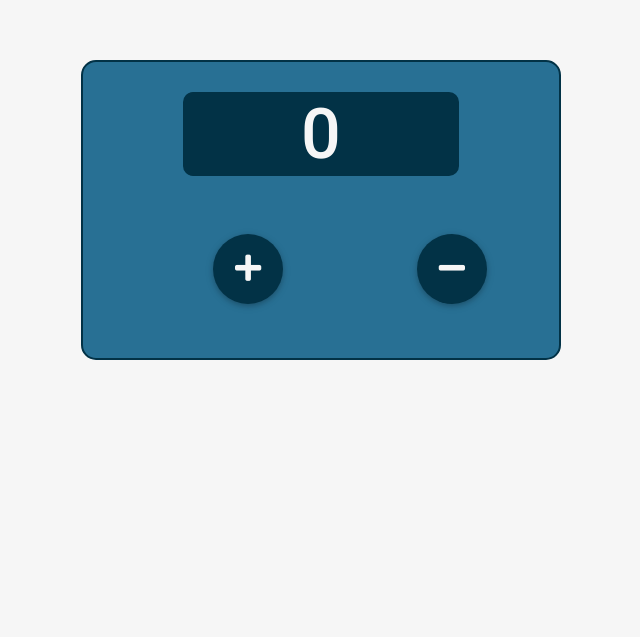
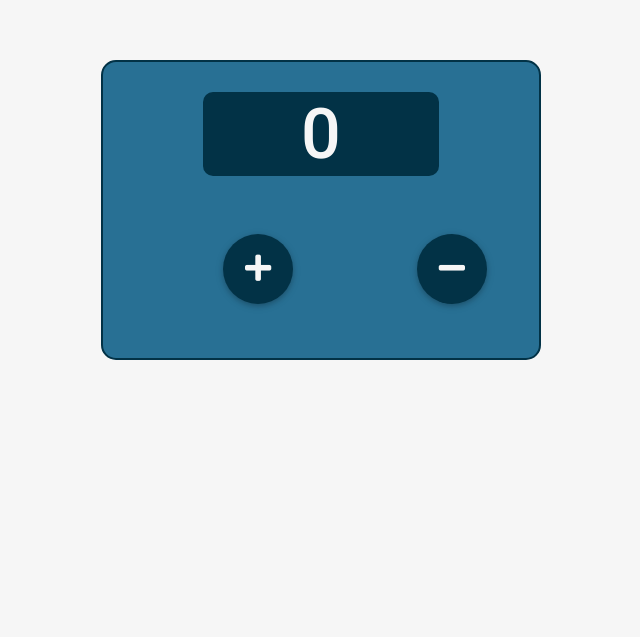
Before and after one commit to kevinburrafato/iCounter, a plain HTML site: page index.html in a window 1280 px wide. Shown: the part 683-1320 px from the top of the page, without its empty margins (319-959 px from the left). Drawn offline with Linux system fonts and the light colour scheme.

Commit message:
Update styles.css

```diff
--- a/assets/css/styles.css
+++ b/assets/css/styles.css
@@ -44,6 +44,8 @@
     padding-top:100px;
     background-color: #F6F6F6;
     height: 620px;
+    padding-left: 20px;
+    padding-right: 20px;
 }
 
 .counter-box {
@@ -75,7 +77,7 @@
     height: 70px;
     font-size: 30px;
     margin-top: 50px;
-    margin-left: 90px;
+    margin-left: 56px;
 }
 
 .footer {
@@ -124,6 +126,37 @@ i.fa-github {
     background-color:#F6F6F6;
 }
 
+/* Media Query For Iphone */
+@media only screen and (min-width: 375px) {
+
+    .counter-box button {
+        margin-left: 61px;
+    }
+}
+
+@media only screen and (min-width: 375px) {
+
+    .counter-box button {
+        margin-left: 61px;
+    }
+}
+
+/* Media Query For Iphone */
+@media only screen and (min-width: 375px) {
+
+    .counter-box button {
+        margin-left: 61px;
+    }
+}
+
+/* Media Query For Iphone Plus*/
+@media only screen and (min-width: 375px) {
+
+    .counter-box button {
+        margin-left: 75px;
+    }
+}
+
 /* Media Query For Tablet */
 @media only screen and (min-width: 768px) {
 
@@ -146,7 +179,7 @@ i.fa-github {
     }
 
     .counter-box button {
-        margin-left: 175px;
+        margin-left: 125px;
     }
 }
 
@@ -173,7 +206,7 @@ i.fa-github {
     }
 
     .counter-box button {
-        margin-left: 130px;
+        margin-left: 120px;
     }
 
     .footer h6{
```
